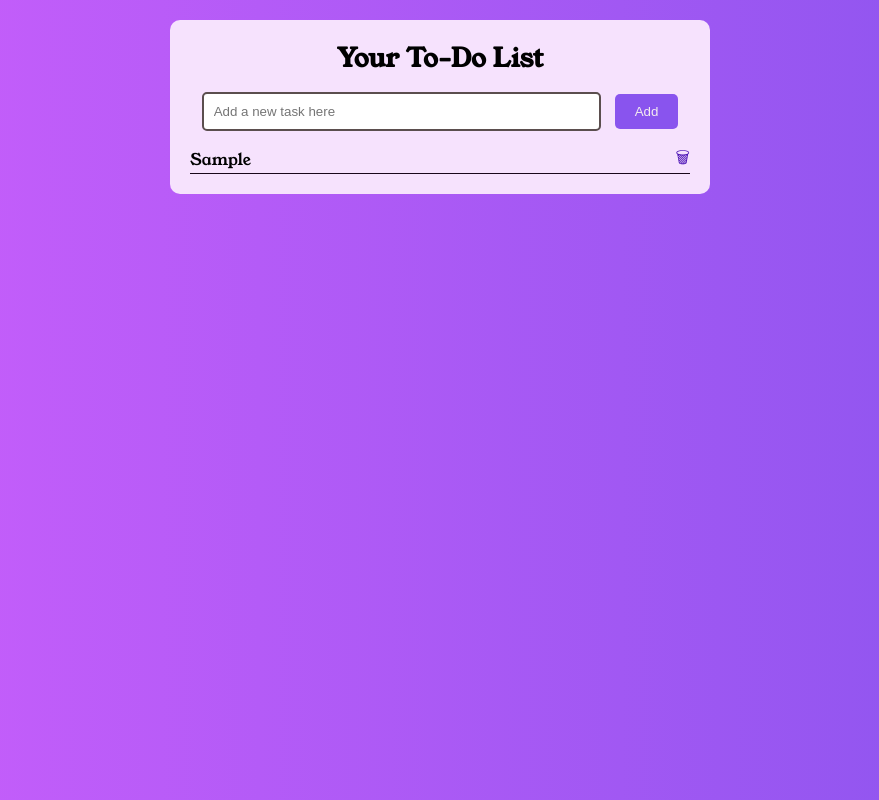
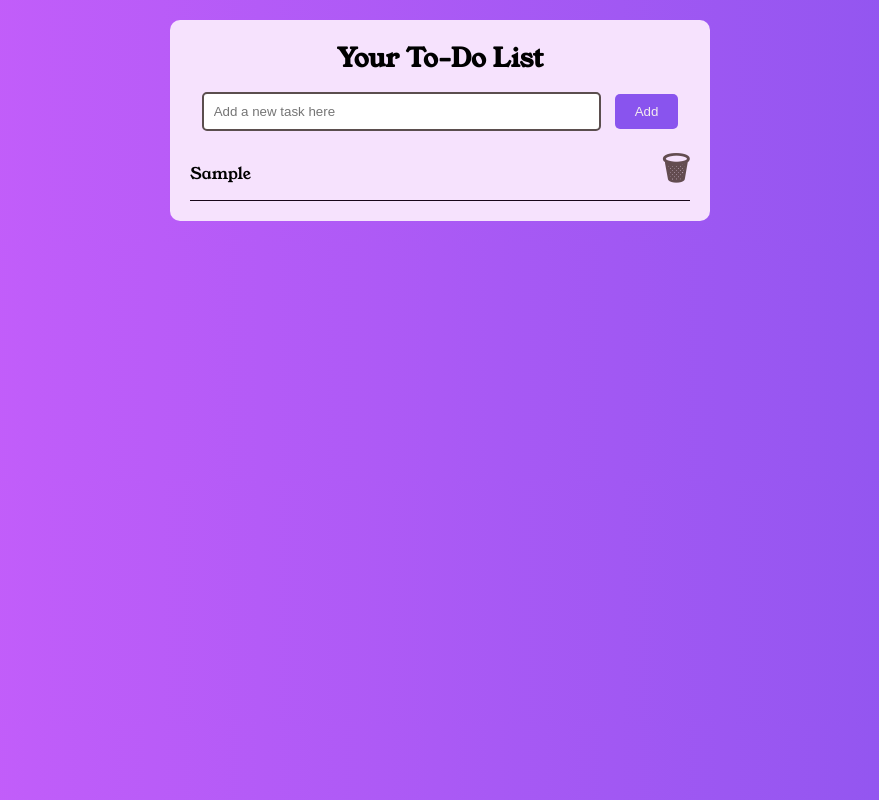
Before and after one commit to shrinjal11/to-do-list, a plain HTML site: page index.html in a window 1280 px wide. Both pictures are taken after typing "Sample" into the empty fields and a click on the button "Add". Shown: the whole page, without its empty margins (200-1079 px from the left). Drawn offline with Linux system fonts and the light colour scheme.

Commit message:
style.css

```diff
--- a/style.css
+++ b/style.css
@@ -59,7 +59,9 @@ li {
 }
 
 .delete {
-    color: #4910b4;
+    color:rgb(99, 76, 80);
     cursor: pointer;
+    font-size: xx-large;
+    font-weight: bold;
 
 }
```
